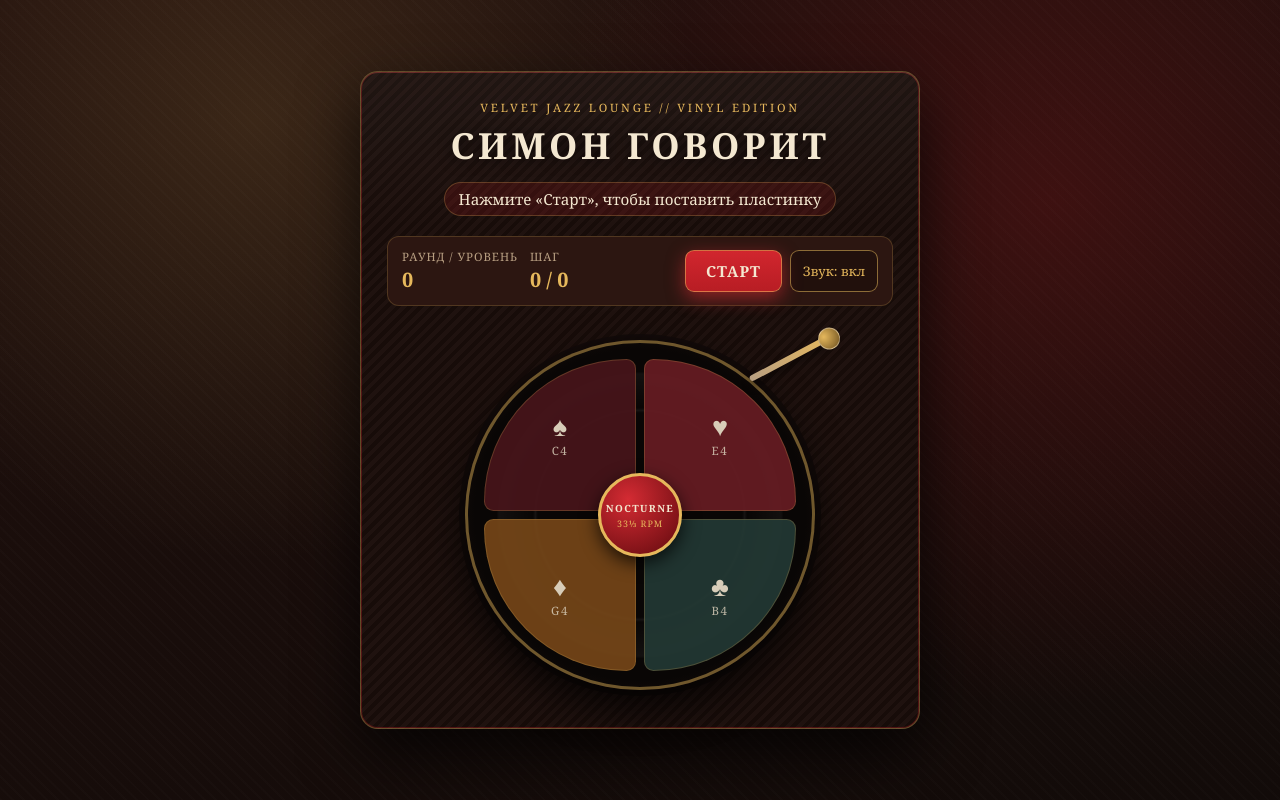
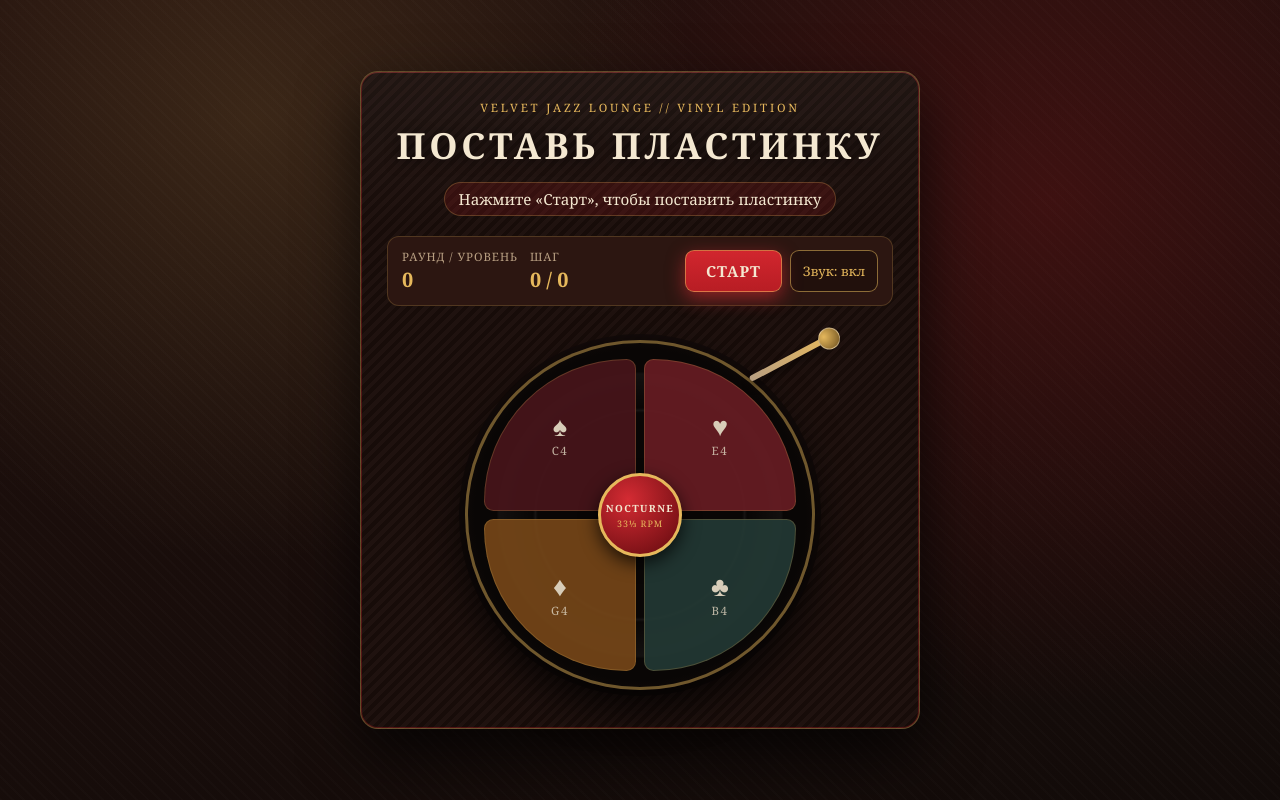
Before and after one commit to Kjxfub/web-course-2026, a plain HTML site: page task5/index.html in a window 1280 px wide. Drawn offline with Linux system fonts and the light colour scheme.

Commit message:
Изменения в названии

```diff
--- a/task5/index.html
+++ b/task5/index.html
@@ -10,7 +10,7 @@
   <main class="club-stage">
     <header class="club-header">
       <p class="club-tag">VELVET JAZZ LOUNGE // VINYL EDITION</p>
-      <h1>СИМОН ГОВОРИТ</h1>
+      <h1>ПОСТАВЬ ПЛАСТИНКУ</h1>
       <p id="status-line" class="status-line" aria-live="polite">
         Нажмите «Старт», чтобы поставить пластинку
       </p>
```
